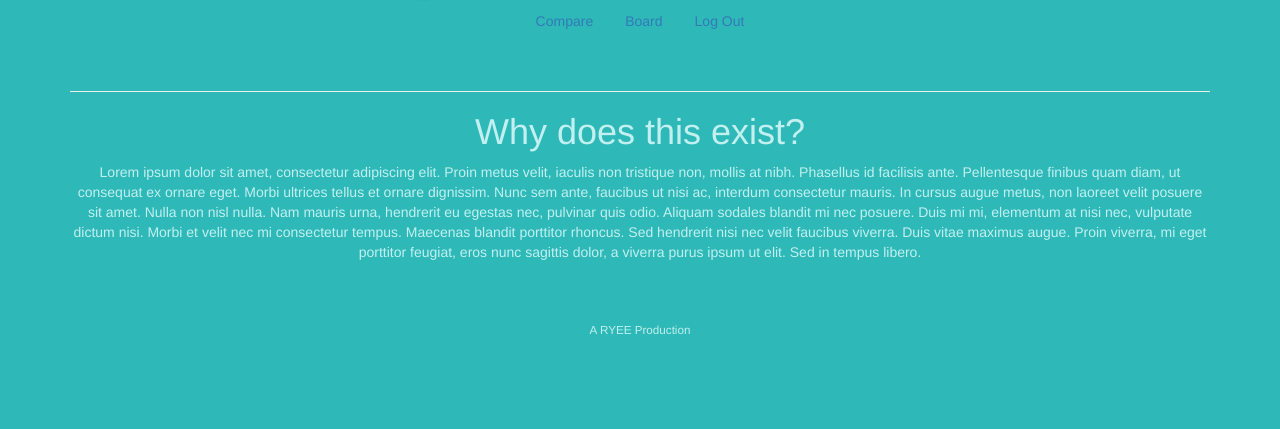
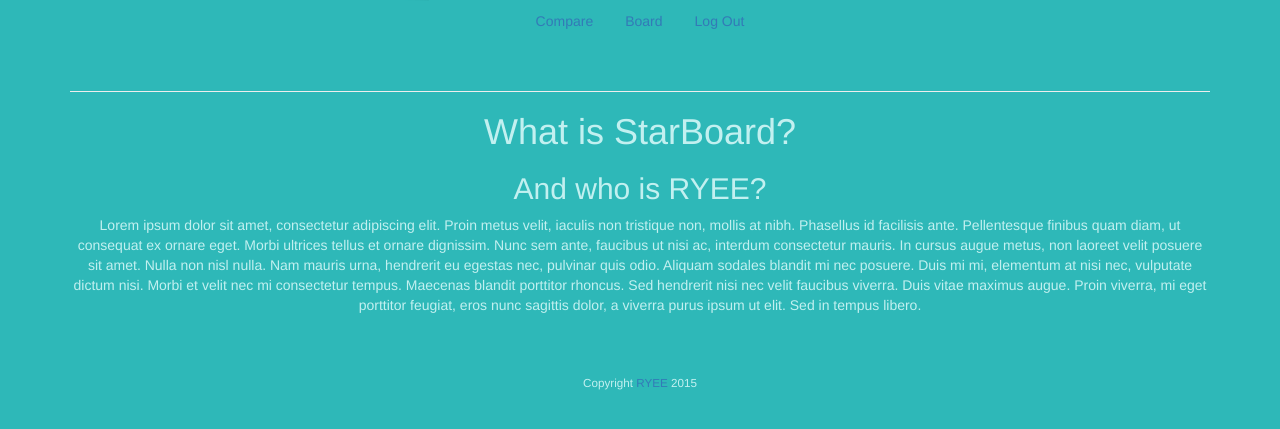
Before and after one commit to eagraf/star, a PHP site: page /about.php in a window 1280 px wide. Shown: the part 244-673 px from the top of the page. Run offline with PHP 8.4, Linux system fonts and the light colour scheme; the visitor is signed in with stand-in values (Sample User, id 1).

Commit message:
-Added a task list to the readme -Footer is now a copyright thing -RYEE in footer links to about us page
Signed-off-by: Sam Rackey <samrcr71@gmail.com>

```diff
--- a/includes/config.php
+++ b/includes/config.php
@@ -10,7 +10,7 @@
     session_start();
 
 	// require authentication for all pages except /login.php, /logout.php, and /register.php
-    if (!in_array($_SERVER["PHP_SELF"], ["/login.php", "/index.php", "/group_create.php", "/group_finalize.php", "/test.php", "/tests/*"]))
+    if (!in_array($_SERVER["PHP_SELF"], ["/login.php", "/index.php", "/group_create.php", "/about.php" , "/group_finalize.php", "/test.php", "/tests/*"]))
     {
 		//Otherwise redirect to login.
         if (empty($_SESSION["id"]))
--- a/public/index.php
+++ b/public/index.php
@@ -6,13 +6,13 @@
 	//if(_SESSION['id'])
 
 	//Testing.
-	redirect("test.php");
-	/*
+	//redirect("test.php");
+
 	if(empty($_SESSION['id']))
 		render("index_view.php", []);
 	else
 		redirect("/home.php");
-	*/
+
 
 
 
--- a/views/about_view.php
+++ b/views/about_view.php
@@ -1,4 +1,5 @@
-<h1> Why does this exist? </h1>
+<h1> What is StarBoard? </h1>
+<h2> And who is RYEE? </h2>
 <p>Lorem ipsum dolor sit amet, consectetur adipiscing elit. Proin metus velit, iaculis non tristique non, mollis at nibh.
 Phasellus id facilisis ante. Pellentesque finibus quam diam, ut consequat ex ornare eget.
 Morbi ultrices tellus et ornare dignissim. Nunc sem ante, faucibus ut nisi ac, interdum consectetur mauris. In cursus augue metus, non laoreet velit posuere sit amet.
--- a/views/footer.php
+++ b/views/footer.php
@@ -1,5 +1,5 @@
 <div id="bottom">
-    A RYEE Production
+    Copyright <a href="about.php">RYEE</a> 2015
 </div>
 
 </div>
--- a/views/login_form.php
+++ b/views/login_form.php
@@ -14,5 +14,5 @@
     </fieldset>
 </form>
 <div>
-    or <a href="register.php">register</a> for an account
+    or <a href="group_create.php">register</a> for an account
 </div>
```
Also changed, not shown: README.md.
